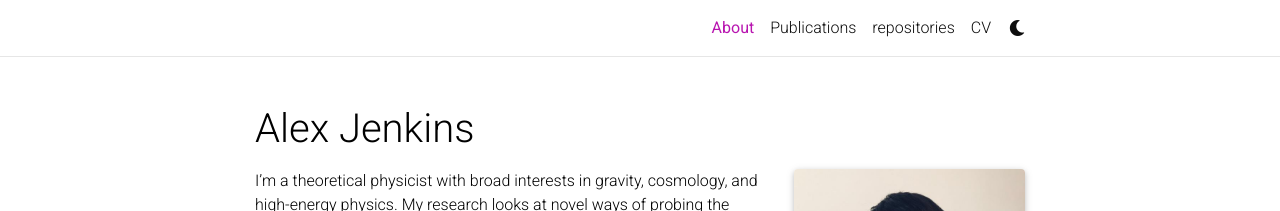
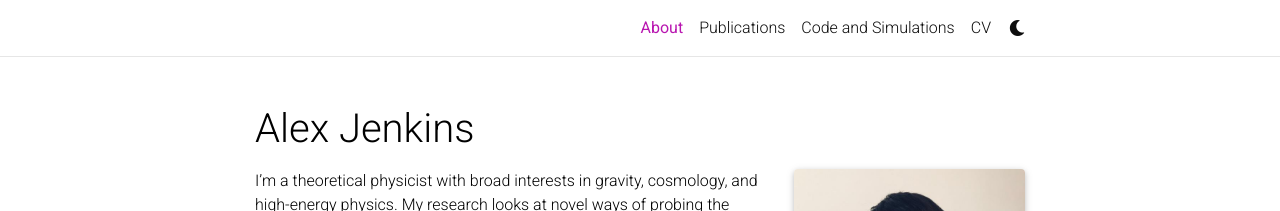
Before and after one commit to alex-c-jenkins/alex-c-jenkins.github.io, a Jekyll site: the page built from _pages/about.md, in a window 1280 px wide. Shown: the top 211 px of the page. Built offline with Jekyll 4.4.1, drawn with Linux system fonts in a browser that asks for light colours; full-size pictures stand in for the smaller copies a plugin makes; comment, search, counter and statistics services are not loaded; a style sheet for code colours, icons or effects is not loaded.

Commit message:
Update repositories.md

```diff
--- a/_pages/repositories.md
+++ b/_pages/repositories.md
@@ -1,7 +1,7 @@
 ---
 layout: page
 permalink: /repositories/
-title: repositories
+title: Code and Simulations
 description: Edit the `_data/repositories.yml` and change the `github_users` and `github_repos` lists to include your own GitHub profile and repositories.
 nav: true
 nav_order: 3
```
